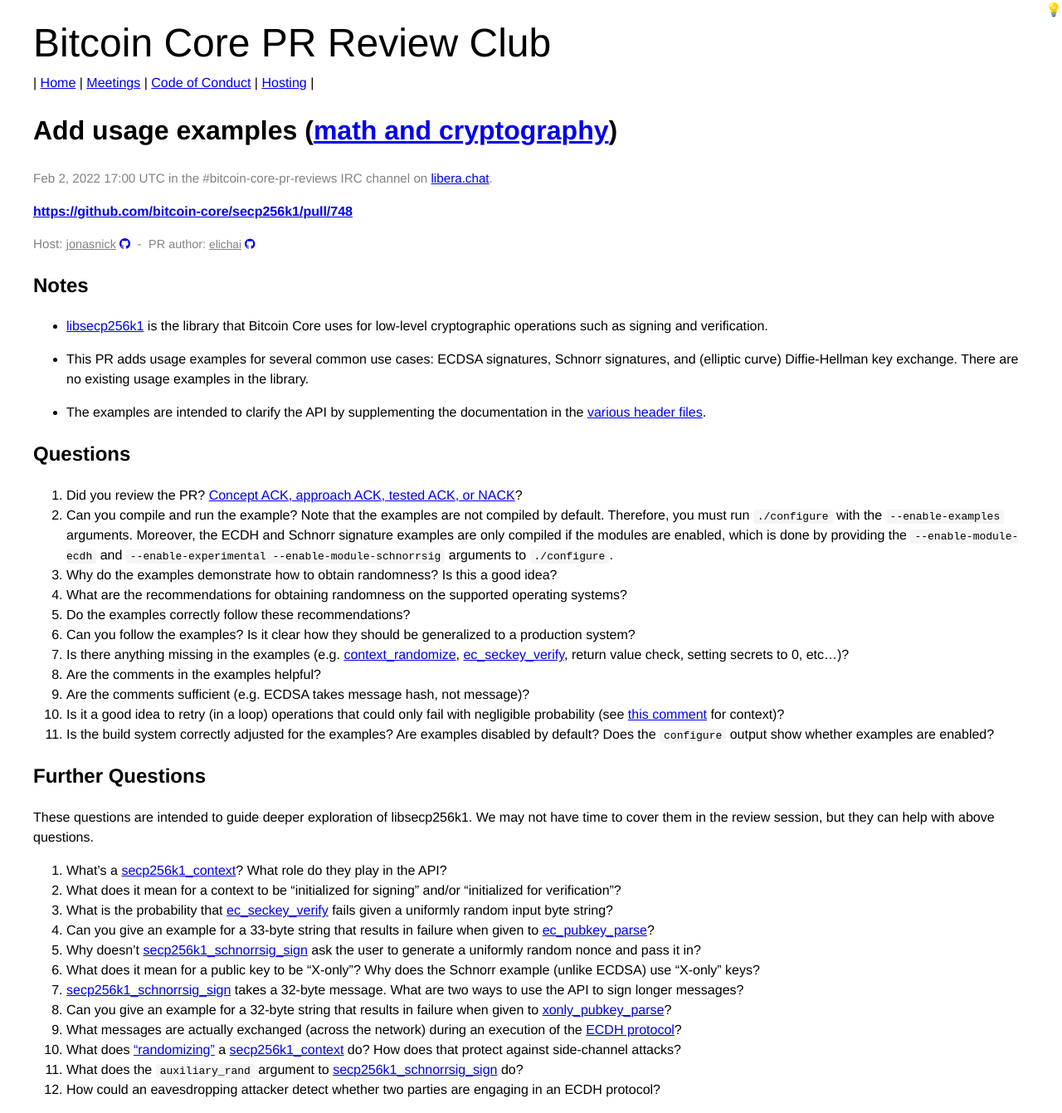
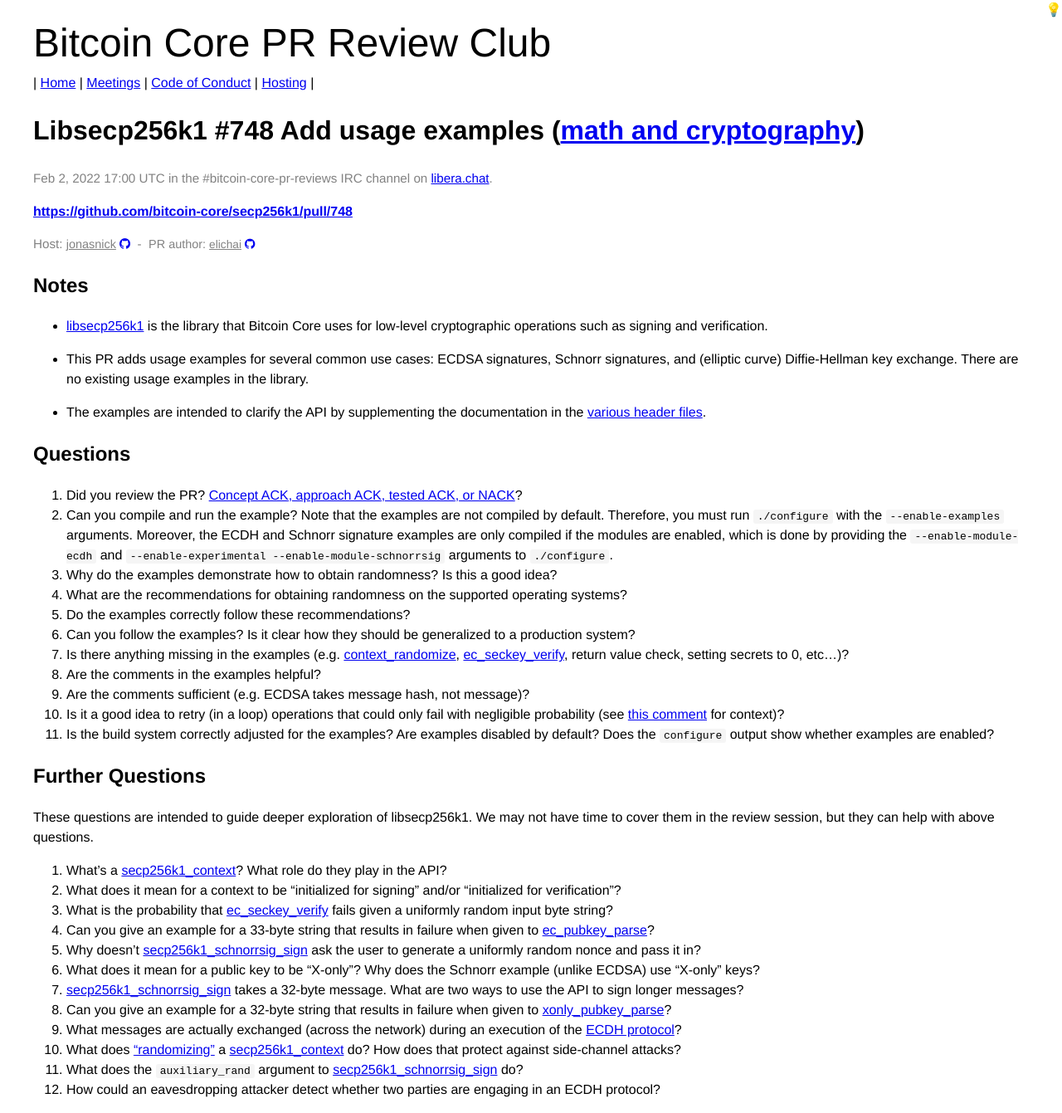
Before and after one commit to bitcoin-core-review-club/website, a Jekyll site: the page built from _posts/2022-02-02-#748.md, in a window 1280 px wide. Shown: the whole page at 83% size. Built offline with Jekyll 4.4.1, drawn with Linux system fonts in a browser that asks for light colours.

Commit message:
Update URL and title for libsecp PR meeting
To prevent potential collisions between PR numbers for different repos

```diff
--- a/_posts/2022-02-02-#748.md
+++ b/_posts/2022-02-02-#748.md
@@ -1,8 +1,9 @@
 ---
 layout: pr
 date: 2022-02-02
-title: "Add usage examples"
+title: "Libsecp256k1 #748 Add usage examples"
 link: https://github.com/bitcoin-core/secp256k1/pull/748
+permalink: /libsecp256k1-748
 authors: [elichai]
 components: [math and cryptography]
 host: jonasnick
```
